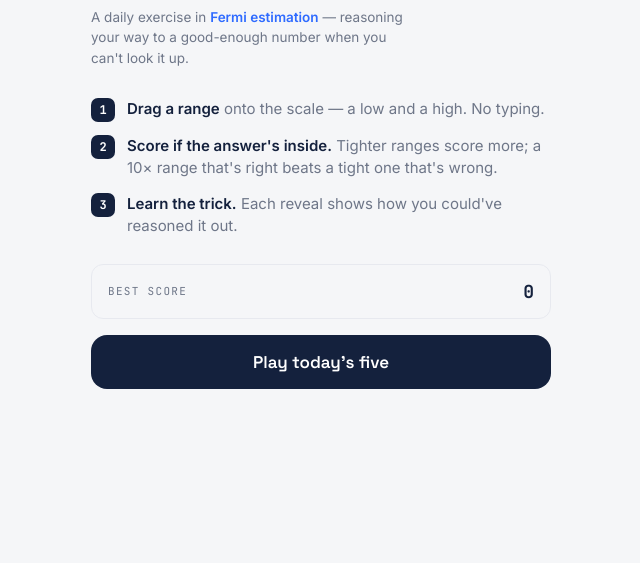
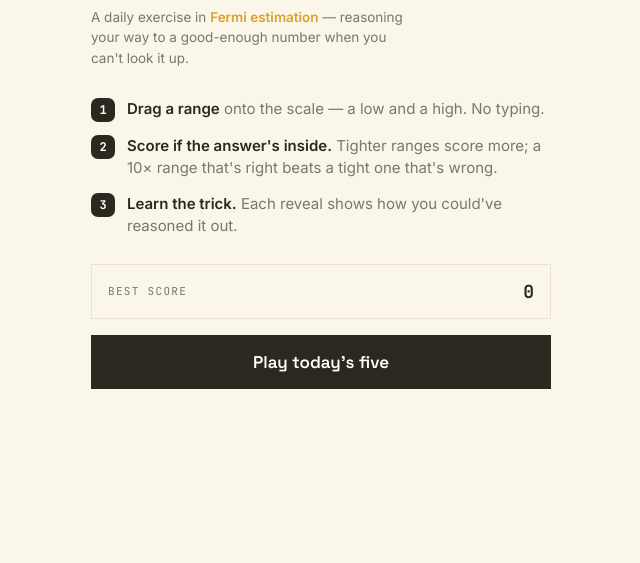
Before and after one commit to darshil2247/ballpark, a website built with Vite: page index.html in a window 1280 px wide. Shown: the part 237-800 px from the top of the page, without its empty margins (319-959 px from the left). Built offline with nearby package versions, Linux system fonts and the light colour scheme.

Commit message:
Theme change

```diff
--- a/src/theme.css
+++ b/src/theme.css
@@ -1,19 +1,17 @@
 /* ===== design tokens — edit these to restyle the whole app ===== */
 :root {
-  --paper: #ffffff;
-  --bg: #f5f6f8;
-  --ink: #14213d;
-  --soft: rgba(20, 33, 61, 0.6);
-  --faint: rgba(20, 33, 61, 0.38);
-  --line: #e7e9ef;
-  --accent: #2f6bff;
-  --accent-weak: #e7eeff;
-  --good: #1e9e62;
-  --good-weak: #e4f4ec;
-  --miss: #e5544b;
-  --miss-weak: #fdeceb;
-  --r: 16px;
-  --r-sm: 12px;
+  --paper: #FFFFFF;
+  --bg: #FBF6EA;
+  --ink: #2C2820;
+  --soft: rgba(44,40,32,.62);
+  --faint: rgba(44,40,32,.40);
+  --line: #EBE2D2;
+  --accent: #DDA02A;
+  --accent-weak: #F8EECF;
+  --good: #4E9A6A;
+  --good-weak: #E6F1E7;
+  --miss: #DD6149;
+  --miss-weak: #FAE6E0;
   --sans: "Inter", system-ui, sans-serif;
   --display: "Space Grotesk", var(--sans);
   --mono: "JetBrains Mono", ui-monospace, monospace;
```
